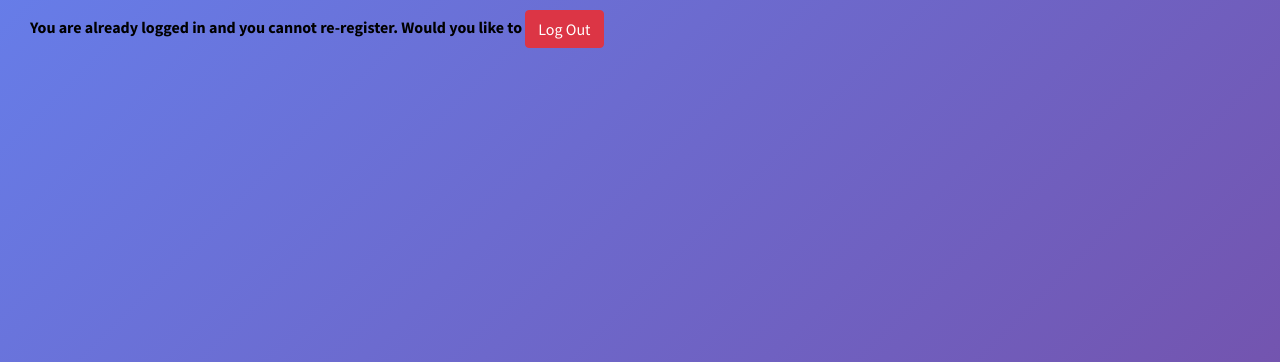
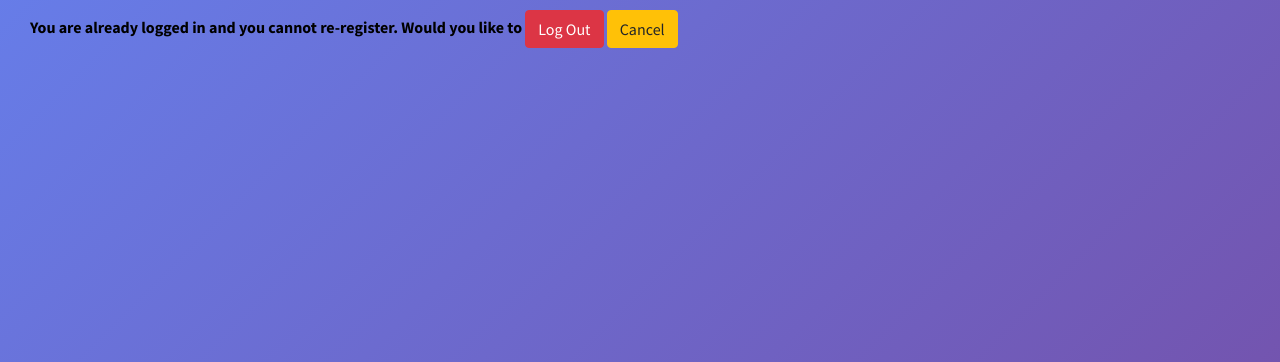
Before and after one commit to Olaniyan-tech/my-todo-project, a Django app: template todo/templates/accounts/register.html in a window 1280 px wide. Shown: the part 58-420 px from the top of the page. Run offline with Django 5.2, Linux system fonts and the light colour scheme; the template is opened without the code that fills it, so the values that code supplies are empty; a user stored in the database is signed in; some libraries are stand-ins or nearby versions.

Commit message:
Modified register.html

```diff
--- a/todo/templates/accounts/register.html
+++ b/todo/templates/accounts/register.html
@@ -68,6 +68,7 @@
 {% else %}
 <div style="margin-top: 10px; margin-left: 10px;">
     <strong style="margin-left: 20px;">You are already logged in and you cannot re-register. Would you like to <a href="{% url 'logout' %}" class="btn btn-danger" >Log Out</a></strong>
+    <a href="{% url 'todo:all-tasks' %} " class="btn btn-warning">Cancel</a>
 </div>
 {% endif %}
 {% endblock %}
```
